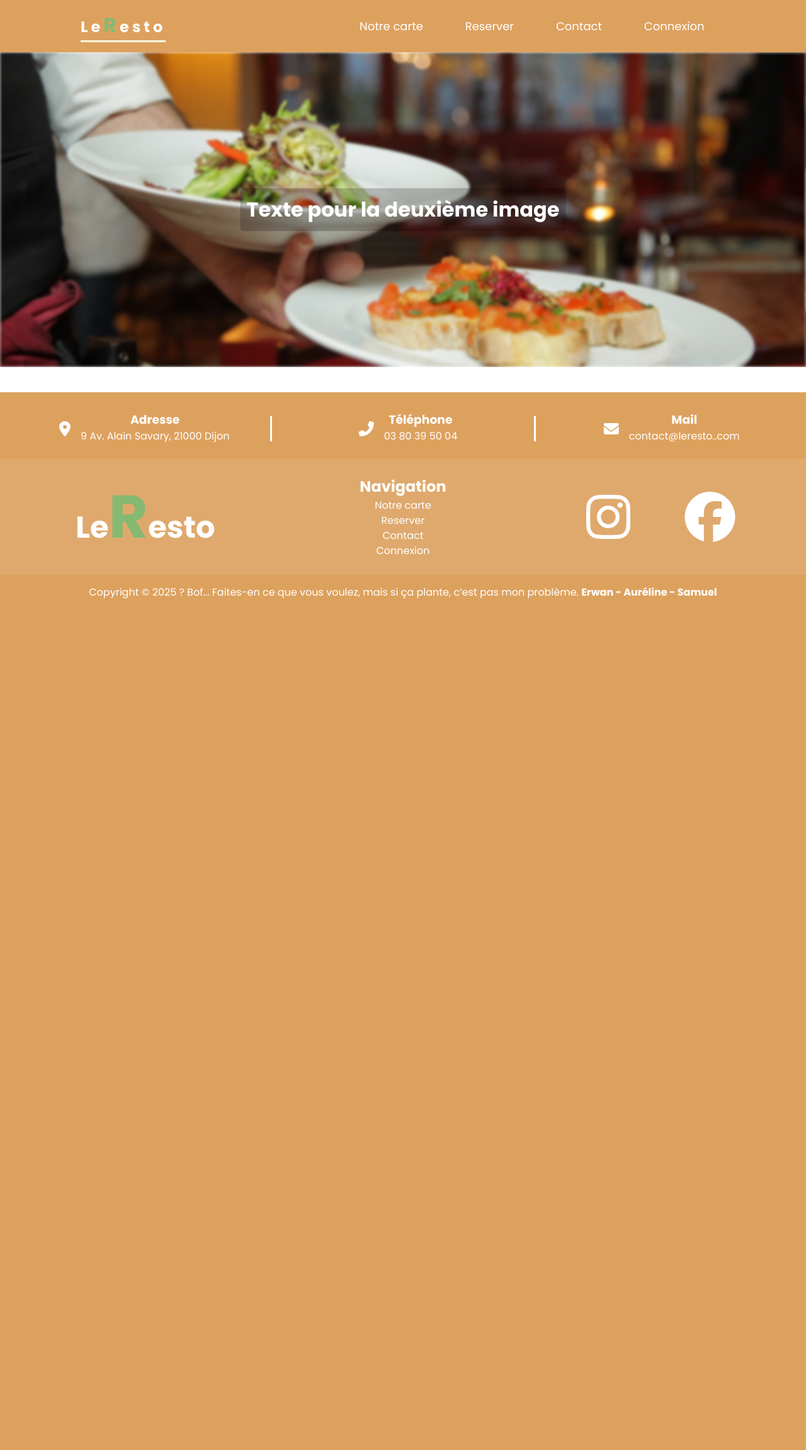
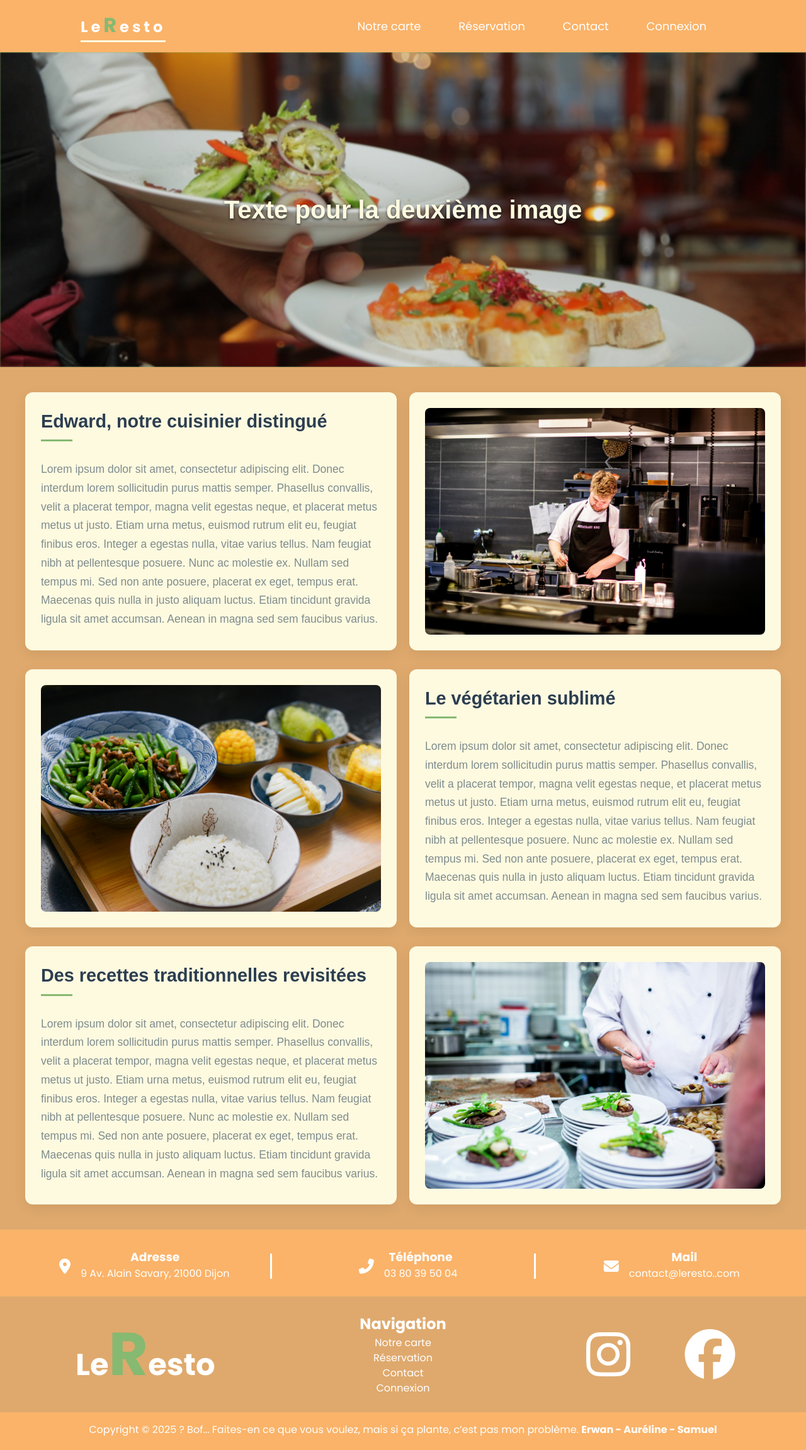
Before and after one commit to R-Erwan/DawRestaurant, a PHP site: page / in a window 1280 px wide. Shown: the whole page at 63% size. Before the commit the page ends 951 px from the top, so only its background shows below. Run offline with PHP 8.4, Linux system fonts and the light colour scheme; some libraries are stand-ins or nearby versions.

Commit message:
Ajout de la grid pour la page d'accueil + modification de la marge haut du footer

```diff
--- a/public/css/const.sass
+++ b/public/css/const.sass
@@ -1,10 +1,12 @@
 $primary-color: #86B971
 $primary-color-dark: #5a7c38
 $primary-color-light: #DEE8C2
-$secondary-color: #dda15e
+$secondary-color: #fab369
 $secondary-color-dark: #bc6c25
 $secondary-color-light: #cfad89
 $third-color: #fefae0
+$accent-color: #e67e22
+$title-color: #2c3e50
 
 
 .horizontal-bar
--- a/public/css/contact.sass
+++ b/public/css/contact.sass
@@ -148,6 +148,7 @@ body
 
 .contact-maps
   width: 70%
+  margin-bottom: 10vh
   iframe
     width: 100%
     border-radius: 15px
--- a/public/css/index.css
+++ b/public/css/index.css
@@ -70,7 +70,7 @@ body {
 .horizontal-bar, .horizontal-bar-XL, .horizontal-bar-L {
   width: 50%;
   height: 3px;
-  background: #dda15e;
+  background: #fab369;
   margin: 60px auto;
 }
 
@@ -101,7 +101,7 @@ body {
 
 header {
   width: 100%;
-  background-color: #dda15e;
+  background-color: #fab369;
   position: sticky;
   top: 0;
   z-index: 1000;
@@ -217,7 +217,6 @@ footer {
   left: 0;
   bottom: 0;
   width: 100%;
-  margin-top: 5vh;
 }
 
 .footer-container {
@@ -226,7 +225,7 @@ footer {
   justify-content: center;
   align-items: center;
   width: 100%;
-  background-color: #dda15e;
+  background-color: #fab369;
   color: #fff;
   padding: 20px 0;
 }
@@ -307,18 +306,23 @@ footer {
   font-weight: bold;
 }
 
+main {
+  background-color: #cfad89;
+}
+
 .carousel-container {
   width: 100vw;
   height: 500px;
   position: relative;
   overflow: hidden;
+  background: #86B971;
 }
 
 .carousel-slides {
   width: 400%;
   height: 100%;
   display: flex;
-  animation: slide 18s ease-in-out infinite;
+  animation: slide 15s ease-in-out infinite;
 }
 
 .carousel-slide {
@@ -326,13 +330,19 @@ footer {
   height: 100%;
   flex-shrink: 0;
   position: relative;
+  transition: transform 0.5s ease;
 }
 
 .carousel-slide img {
   width: 100%;
   height: 100%;
   object-fit: cover;
-  filter: blur(2px);
+  filter: blur(1px) brightness(0.9);
+  transition: filter 0.3s ease;
+}
+
+.carousel-slide:hover img {
+  filter: blur(0) brightness(0.8);
 }
 
 .carousel-text {
@@ -340,14 +350,16 @@ footer {
   top: 50%;
   left: 50%;
   transform: translate(-50%, -50%);
-  font-size: 2rem;
-  color: white;
-  font-weight: bold;
+  font-size: 2.5rem;
+  color: #fefae0;
+  font-weight: 700;
   text-align: center;
-  background: rgba(0, 0, 0, 0.2);
-  padding: 10px;
-  border-radius: 5px;
+  padding: 15px 25px;
+  border-radius: 8px;
   max-width: 80%;
+  font-family: "Arial", sans-serif;
+  text-shadow: 0 2px 4px rgba(0, 0, 0, 0.6);
+  transition: background 0.3s ease;
 }
 
 @keyframes slide {
@@ -376,5 +388,107 @@ footer {
     transform: translateX(-75%);
   }
 }
+.grid-container {
+  display: grid;
+  grid-template-columns: repeat(2, 1fr);
+  grid-column-gap: 20px;
+  grid-row-gap: 30px;
+  padding: 40px;
+  max-width: 1400px;
+  margin: 0 auto;
+  height: 100%;
+  background-color: #dfa96d;
+}
+
+.div1 {
+  grid-area: 1/1/2/2;
+}
+
+.div2 {
+  grid-area: 1/2/2/3;
+}
+
+.div3 {
+  grid-area: 2/1/3/2;
+}
+
+.div4 {
+  grid-area: 2/2/3/3;
+}
+
+.div5 {
+  grid-area: 3/1/4/2;
+}
+
+.div6 {
+  grid-area: 3/2/4/3;
+}
+
+.div1, .div2, .div3, .div4, .div5, .div6 {
+  background: #fefae0;
+  border-radius: 12px;
+  box-shadow: 0 6px 20px rgba(0, 0, 0, 0.08);
+  padding: 25px;
+  transition: transform 0.3s ease, box-shadow 0.3s ease;
+}
+
+.div1:hover, .div2:hover, .div3:hover, .div4:hover, .div5:hover, .div6:hover {
+  transform: translateY(-5px);
+  box-shadow: 0 10px 25px rgba(0, 0, 0, 0.12);
+}
+
+.div1 h3, .div4 h3, .div5 h3 {
+  font-family: "Arial", sans-serif;
+  font-size: 1.8rem;
+  color: #2c3e50;
+  margin-bottom: 30px;
+  font-weight: 700;
+  position: relative;
+  padding-bottom: 10px;
+}
+.div1 h3::after, .div4 h3::after, .div5 h3::after {
+  content: "";
+  position: absolute;
+  width: 50px;
+  height: 3px;
+  background: #86B971;
+  bottom: 0;
+  left: 0;
+}
+.div1 p, .div4 p, .div5 p {
+  font-family: "Arial", sans-serif;
+  font-size: 17.5px;
+  color: #7f8c8d;
+  line-height: 1.7;
+  margin: 10px 0 0;
+}
+
+.div2 img, .div3 img, .div6 img {
+  width: 100%;
+  height: 100%;
+  object-fit: fill;
+  border-radius: 8px;
+  transition: transform 0.3s ease;
+}
+
+.div2:hover img, .div3:hover img, .div6:hover img {
+  transform: scale(1.05);
+}
+
+@media (max-width: 768px) {
+  .grid-container {
+    grid-template-columns: 1fr;
+    padding: 20px;
+  }
+  .grid-container .div1, .grid-container .div2, .grid-container .div3, .grid-container .div4, .grid-container .div5, .grid-container .div6 {
+    grid-area: auto;
+  }
+  .carousel-text {
+    font-size: 1.5rem;
+  }
+  .carousel-container {
+    height: 300px;
+  }
+}
 
 /*# sourceMappingURL=index.css.map */
--- a/public/includes/footer/footer.php
+++ b/public/includes/footer/footer.php
@@ -34,7 +34,7 @@
                 <nav>
                     <ul>
                         <li><a href="/DawRestaurant/public/menu.php">Notre carte</a></li>
-                        <li><a href="#">Reserver</a></li>
+                        <li><a href="#">Réservation</a></li>
                         <li><a href="/DawRestaurant/public/contact.php">Contact</a></li>
                         <li><a href="/DawRestaurant/public/login.php">Connexion</a></li>
                     </ul>
--- a/public/includes/footer/footer.sass
+++ b/public/includes/footer/footer.sass
@@ -6,7 +6,6 @@ footer
   left: 0
   bottom: 0
   width: 100%
-  margin-top: 5vh
 
 .footer-container
   display: flex
--- a/public/includes/header/header.php
+++ b/public/includes/header/header.php
@@ -6,7 +6,7 @@
         <div class="nav-links">
             <ul>
                 <li><a href="/DawRestaurant/public/menu.php">Notre carte</a></li>
-                <li><a href="#">Reserver</a></li>
+                <li><a href="#">Réservation</a></li>
                 <li><a href="/DawRestaurant/public/contact.php">Contact</a></li>
                 <li><a href="/DawRestaurant/public/login.php">Connexion</a></li>
             </ul>
@@ -16,7 +16,7 @@
     <div class="responsive-nav-links">
         <ul>
             <li><a href="/DawRestaurant/public/menu.php">Notre carte</a></li>
-            <li><a href="#">Reserver</a></li>
+            <li><a href="#">Réservation</a></li>
             <li><a href="/DawRestaurant/public/contact.php">Contact</a></li>
             <li><a href="/DawRestaurant/public/login.php">Connexion</a></li>
         </ul>
--- a/public/includes/home-page/home-page.php
+++ b/public/includes/home-page/home-page.php
@@ -1,3 +1,4 @@
+<main>
 <div class="carousel-container">
     <div class="carousel-slides">
         <div class="carousel-slide">
@@ -20,4 +21,37 @@
     </div>
 </div>
 
+<div class="grid-container">
+    <div class="div1">
+        <h3>Edward, notre cuisinier distingué</h3>
+        <p>Lorem ipsum dolor sit amet, consectetur adipiscing elit. Donec interdum lorem sollicitudin purus mattis semper.
+        Phasellus convallis, velit a placerat tempor, magna velit egestas neque, et placerat metus metus ut justo.
+        Etiam urna metus, euismod rutrum elit eu, feugiat finibus eros. Integer a egestas nulla, vitae varius tellus.
+        Nam feugiat nibh at pellentesque posuere. Nunc ac molestie ex. Nullam sed tempus mi.
+        Sed non ante posuere, placerat ex eget, tempus erat. Maecenas quis nulla in justo aliquam luctus.
+            Etiam tincidunt gravida ligula sit amet accumsan. Aenean in magna sed sem faucibus varius.</p>
+    </div>
+    <div class="div2"><img src="resources/images/cook.jpg" alt="Un cuisinier"></div>
+    <div class="div3"><img src="resources/images/vege.jpg" alt="Un plat végétarien"></div>
+    <div class="div4">
+        <h3>Le végétarien sublimé</h3>
+        <p>Lorem ipsum dolor sit amet, consectetur adipiscing elit. Donec interdum lorem sollicitudin purus mattis semper.
+        Phasellus convallis, velit a placerat tempor, magna velit egestas neque, et placerat metus metus ut justo.
+        Etiam urna metus, euismod rutrum elit eu, feugiat finibus eros. Integer a egestas nulla, vitae varius tellus.
+        Nam feugiat nibh at pellentesque posuere. Nunc ac molestie ex. Nullam sed tempus mi.
+        Sed non ante posuere, placerat ex eget, tempus erat. Maecenas quis nulla in justo aliquam luctus.
+            Etiam tincidunt gravida ligula sit amet accumsan. Aenean in magna sed sem faucibus varius.</p>
+    </div>
+    <div class="div5">
+        <h3>Des recettes traditionnelles revisitées</h3>
+        <p>Lorem ipsum dolor sit amet, consectetur adipiscing elit. Donec interdum lorem sollicitudin purus mattis semper.
+        Phasellus convallis, velit a placerat tempor, magna velit egestas neque, et placerat metus metus ut justo.
+        Etiam urna metus, euismod rutrum elit eu, feugiat finibus eros. Integer a egestas nulla, vitae varius tellus.
+        Nam feugiat nibh at pellentesque posuere. Nunc ac molestie ex. Nullam sed tempus mi.
+        Sed non ante posuere, placerat ex eget, tempus erat. Maecenas quis nulla in justo aliquam luctus.
+            Etiam tincidunt gravida ligula sit amet accumsan. Aenean in magna sed sem faucibus varius.</p>
+    </div>
+    <div class="div6"><img src="resources/images/food3.jpg" alt="Plusieurs plats avec de la nourriture"></div>
+</div>
+</main>
 <script src="https://kit.fontawesome.com/c4155bf45a.js" crossorigin="anonymous"></script>
```
Also changed, not shown: public/css/contact.css (+5 -5 lines), public/css/login.css (+5 -6 lines), public/css/menu.css (+4 -5 lines), public/includes/home-page/home-page.sass (+101 -8 lines), public/resources/images/cook.jpg (added), public/resources/images/food3.jpg (added), public/resources/images/vege.jpg (added), 4 other files.
